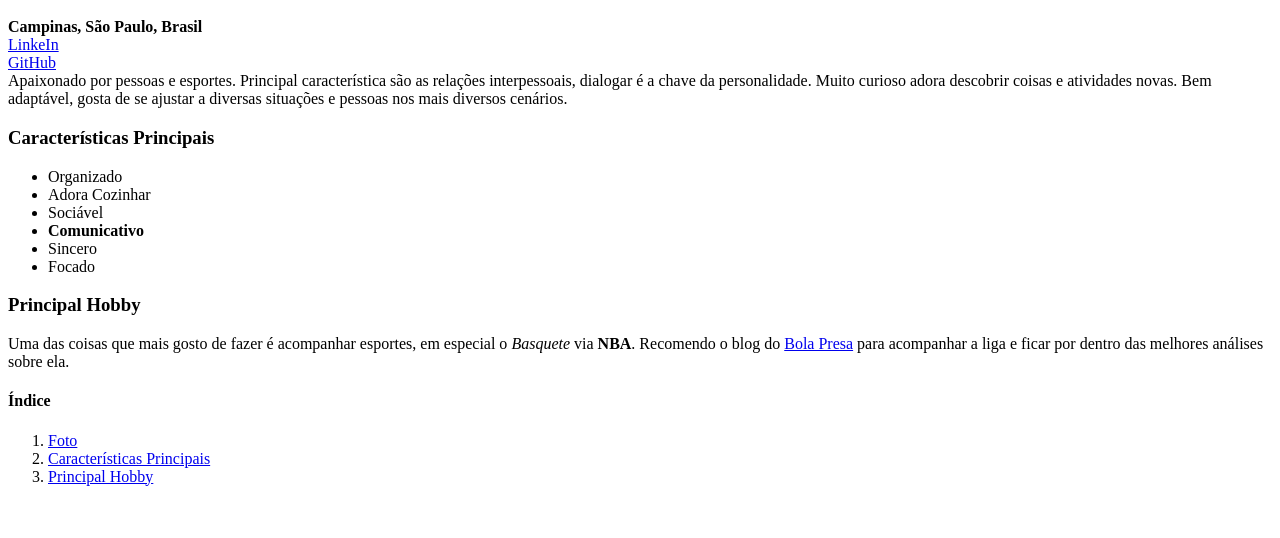
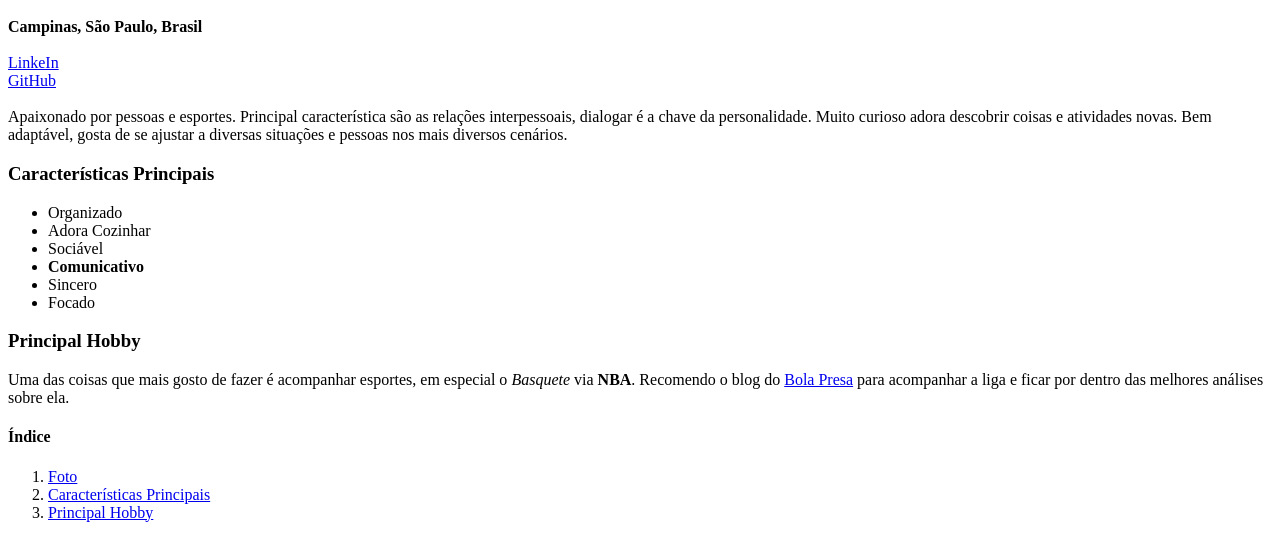
Before and after one commit to LuizModolo/LuizModolo.github.io, a plain HTML site: page index.html in a window 1280 px wide. Shown: the part 374-912 px from the top of the page. Before the commit the page ends 876 px from the top, so only its background shows below. Drawn offline with Linux system fonts and the light colour scheme.

Commit message:
att links 2

```diff
--- a/index.html
+++ b/index.html
@@ -7,9 +7,9 @@
 <body>
   <img src="foto_perfil.jpeg" width="200px" alt="Foto do Luiz">
   <h1 id="foto">Luiz Fernando Christianini Módolo</h1>
-  <p><strong>Campinas, São Paulo, Brasil</strong><br>
+  <p><strong>Campinas, São Paulo, Brasil</strong><br><br>
     <a href="https://www.linkedin.com/in/luizfcmodolo/" target="_blank">LinkeIn</a><br>
-    <a href="https://github.com/LuizModolo" target="_blank">GitHub</a><br>
+    <a href="https://github.com/LuizModolo" target="_blank">GitHub</a><br><br>
     Apaixonado por pessoas e esportes. Principal característica são as relações interpessoais, dialogar é a chave da personalidade. Muito curioso adora descobrir coisas e atividades novas. Bem adaptável, gosta de se ajustar a diversas situações e pessoas nos mais diversos cenários.
   </p>
   <h3 id="caract">Características Principais</h3>
```
